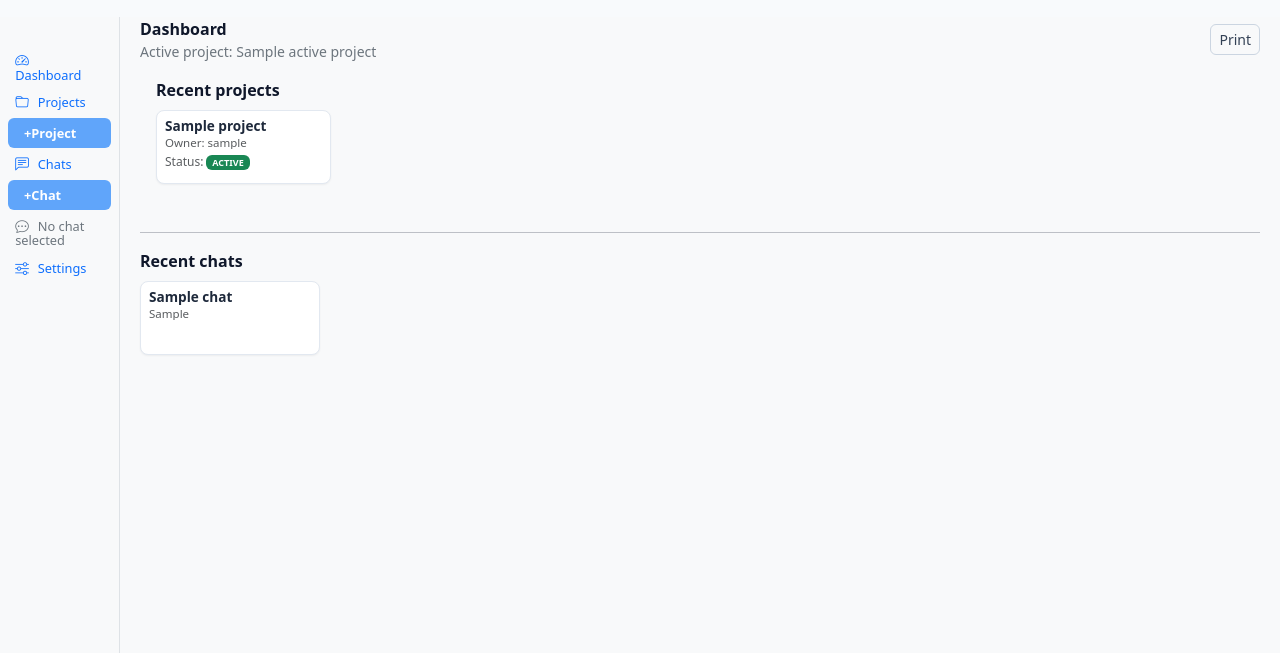
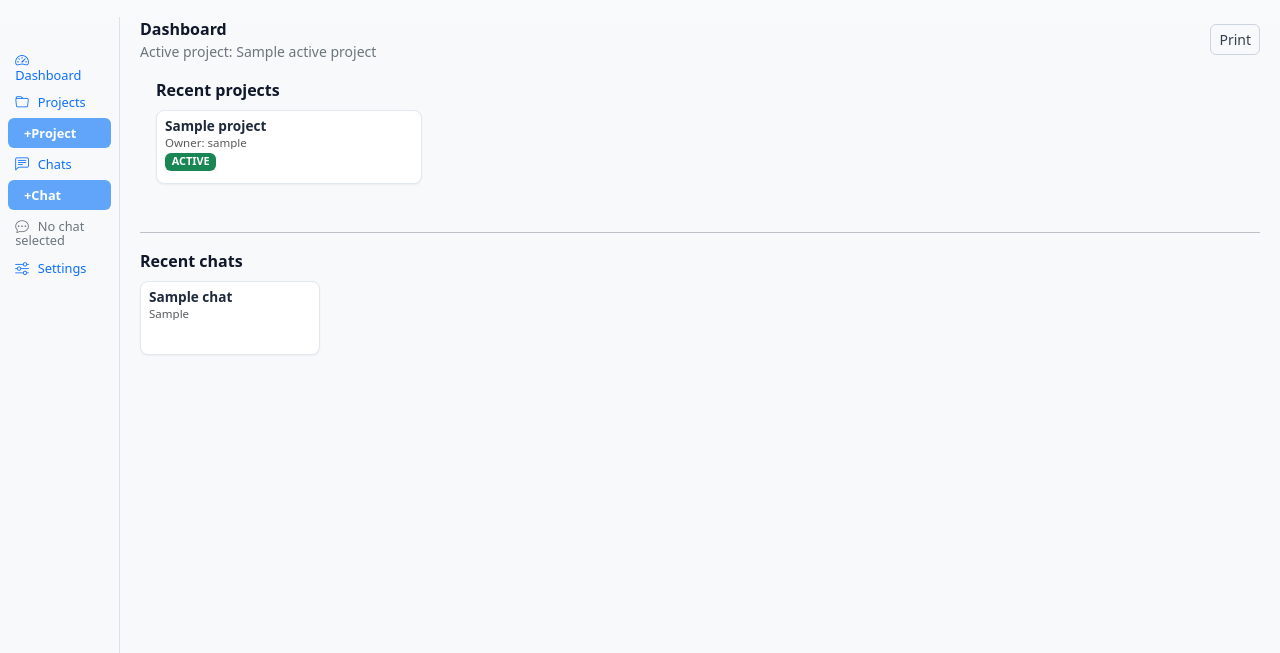
Before and after one commit to simonapper/rev2-managed-project, a Django app: template templates/accounts/dashboard.html in a window 1280 px wide. Shown: the part 147-800 px from the top of the page. Run offline with Django 5.2, Linux system fonts and the light colour scheme; the template is opened without the code that fills it: most values are stand-ins (such as "Sample title", 1, 10 or a date in 2020).

Commit message:
Fixed Badge problems on screen size

```diff
--- a/templates/accounts/dashboard.html
+++ b/templates/accounts/dashboard.html
@@ -5,6 +5,68 @@
 {% block title %}Dashboard — Reasoning Workbench{% endblock %}
 
 {% block content %}
+<style>
+  .rw-dashboard-status {
+    margin-top: 0.25rem;
+    min-height: 1.25rem;
+  }
+  .rw-dashboard-status .badge {
+    display: inline-flex;
+    align-items: center;
+    max-width: 100%;
+    padding: 0.22rem 0.42rem;
+    font-size: 0.68rem;
+    line-height: 1;
+    white-space: nowrap;
+    overflow: hidden;
+    text-overflow: ellipsis;
+  }
+  @media (max-width: 576px) {
+    .rw-dashboard-status .badge {
+      padding: 0.18rem 0.34rem;
+      font-size: 0.62rem;
+    }
+  }
+  /* Intermediate viewport band where Bootstrap xl tile density is too tight. */
+  @media (min-width: 1200px) and (max-width: 1620px) {
+    .rw-project-tiles > div {
+      flex: 0 0 20%;
+      max-width: 20%;
+    }
+  }
+  @media (min-width: 1200px) and (max-width: 1620px) and (max-width: 1360px) {
+    .rw-project-tiles > div {
+      flex: 0 0 25%;
+      max-width: 25%;
+    }
+  }
+  @media (min-width: 992px) and (max-width: 1080px) {
+    .rw-project-tiles > div {
+      flex: 0 0 33.333333%;
+      max-width: 33.333333%;
+    }
+  }
+  @media (min-width: 1090px) and (max-width: 1144px) {
+    .rw-project-tiles > div {
+      flex: 0 0 33.333333%;
+      max-width: 33.333333%;
+    }
+  }
+  .rw-vp-probe {
+    position: fixed;
+    right: 0.6rem;
+    bottom: 0.6rem;
+    z-index: 1200;
+    padding: 0.25rem 0.45rem;
+    border: 1px solid #cbd5e1;
+    border-radius: 0.35rem;
+    background: rgba(255, 255, 255, 0.94);
+    color: #0f172a;
+    font-size: 0.68rem;
+    line-height: 1;
+    font-weight: 600;
+  }
+</style>
 <div class="rw-main-inner">
 
   {# Header: dashboard actions #}
@@ -55,8 +117,7 @@
                           </div>
 
                           {# Optional tiny status hint (ASCII only) #}
-                          <div class="text-muted mt-1" style="font-size:0.75rem;">
-                            Status:
+                          <div class="rw-dashboard-status">
                             {% if p.workflow_mode == "DERAX_WORK" %}
                               <span class="badge bg-primary">DERAX</span>
                             {% elif p.kind == "SANDBOX" %}
@@ -132,4 +193,20 @@
   </div>
 
 </div>
+{% if request.GET.vp %}
+  <div id="rw-vp-probe" class="rw-vp-probe" aria-live="polite"></div>
+  <script>
+    (function () {
+      var node = document.getElementById("rw-vp-probe");
+      if (!node) return;
+      function renderVp() {
+        var w = window.innerWidth || 0;
+        var h = window.innerHeight || 0;
+        node.textContent = "Viewport " + w + "x" + h;
+      }
+      window.addEventListener("resize", renderVp);
+      renderVp();
+    })();
+  </script>
+{% endif %}
 {% endblock %}
```
